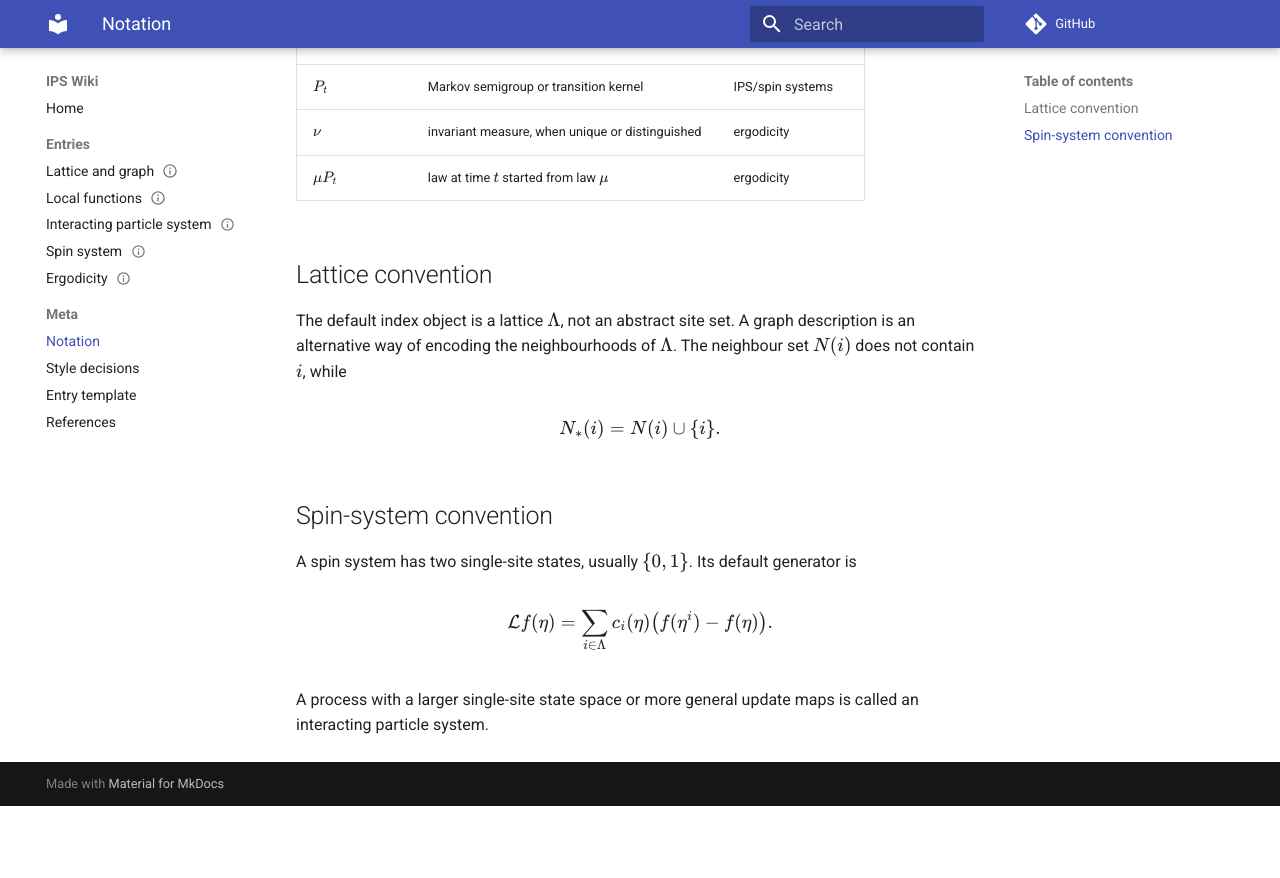
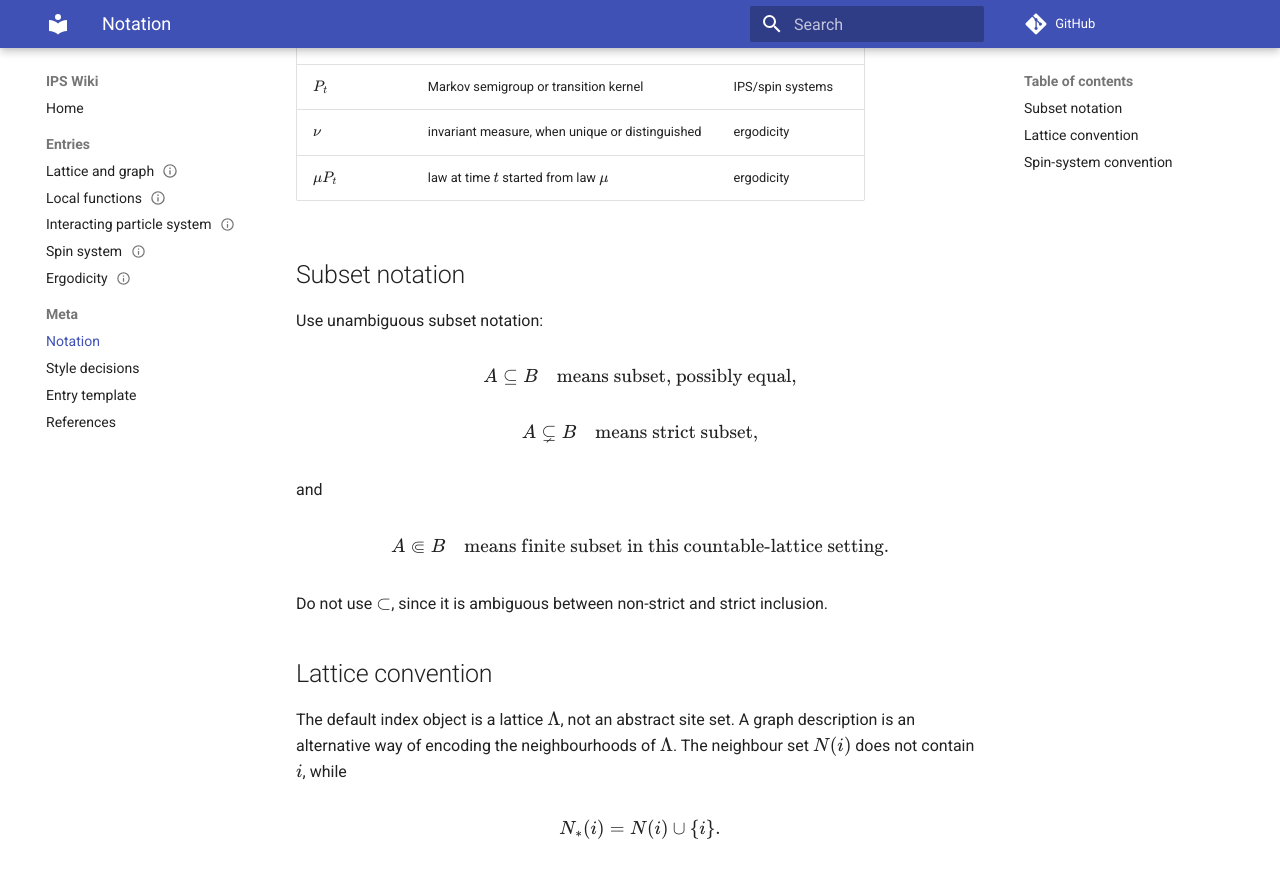
Before and after one commit to maciejgluchowski86-beep/ips-wiki, an MkDocs documentation site: the page built from docs/meta/notation.md, in a window 1280 px wide and 900 px high, scrolled down 749 px. Shown: the top 878 px of the window. Built offline with MkDocs 1.6.1 and Material for MkDocs 9.7.7, drawn with Linux system fonts in a browser that asks for light colours; comment, search, counter and statistics services are not loaded; before the commit the page ends 1555 px from its top, so only the background shows below that.

Commit message:
Record subset notation convention

```diff
--- a/docs/meta/notation.md
+++ b/docs/meta/notation.md
@@ -24,6 +24,29 @@ This page records common notation for the public wiki.
 | \(\nu\) | invariant measure, when unique or distinguished | ergodicity |
 | \(\mu P_t\) | law at time \(t\) started from law \(\mu\) | ergodicity |
 
+## Subset notation
+
+Use unambiguous subset notation:
+
+$$
+A\subseteq B
+\quad\text{means subset, possibly equal,}
+$$
+
+$$
+A\subsetneq B
+\quad\text{means strict subset,}
+$$
+
+and
+
+$$
+A\Subset B
+\quad\text{means finite subset in this countable-lattice setting.}
+$$
+
+Do not use \(\subset\), since it is ambiguous between non-strict and strict inclusion.
+
 ## Lattice convention
 
 The default index object is a lattice \(\Lambda\), not an abstract site set. A graph description is an alternative way of encoding the neighbourhoods of \(\Lambda\). The neighbour set \(N(i)\) does not contain \(i\), while
```
